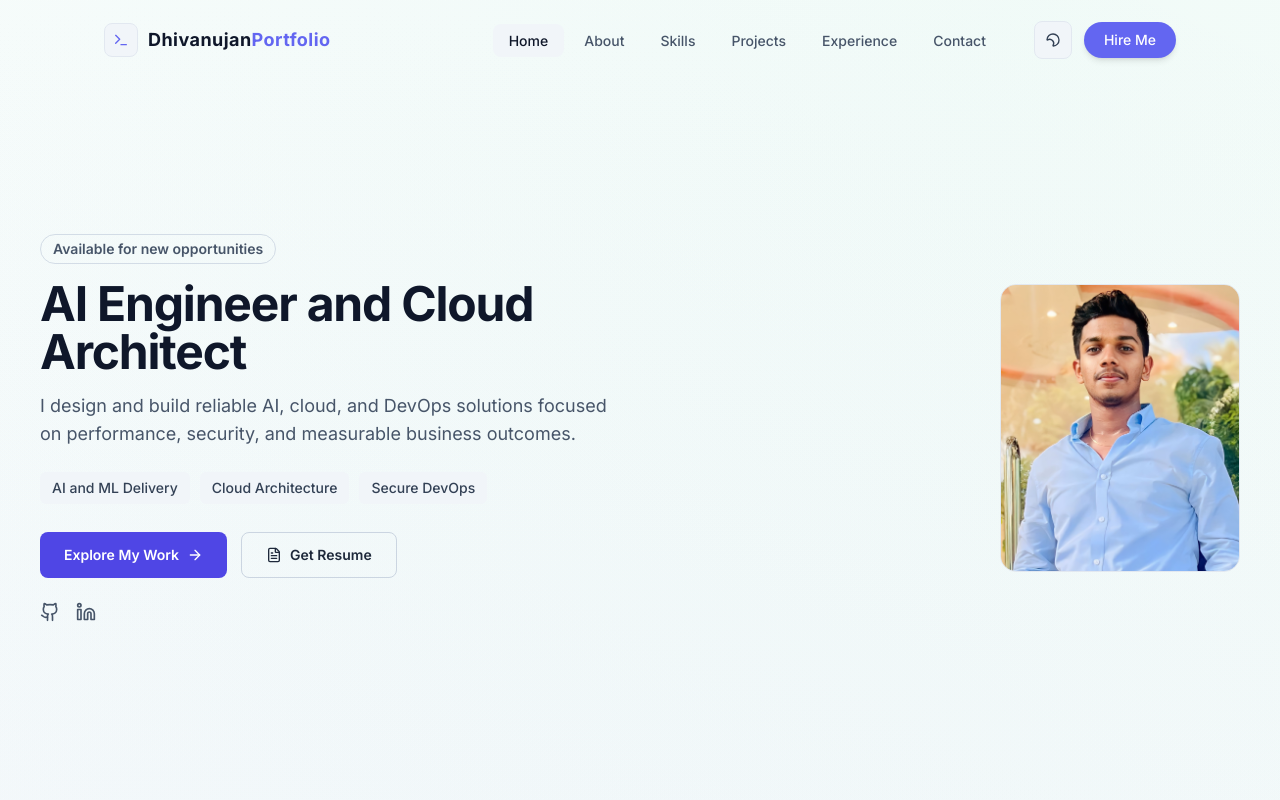
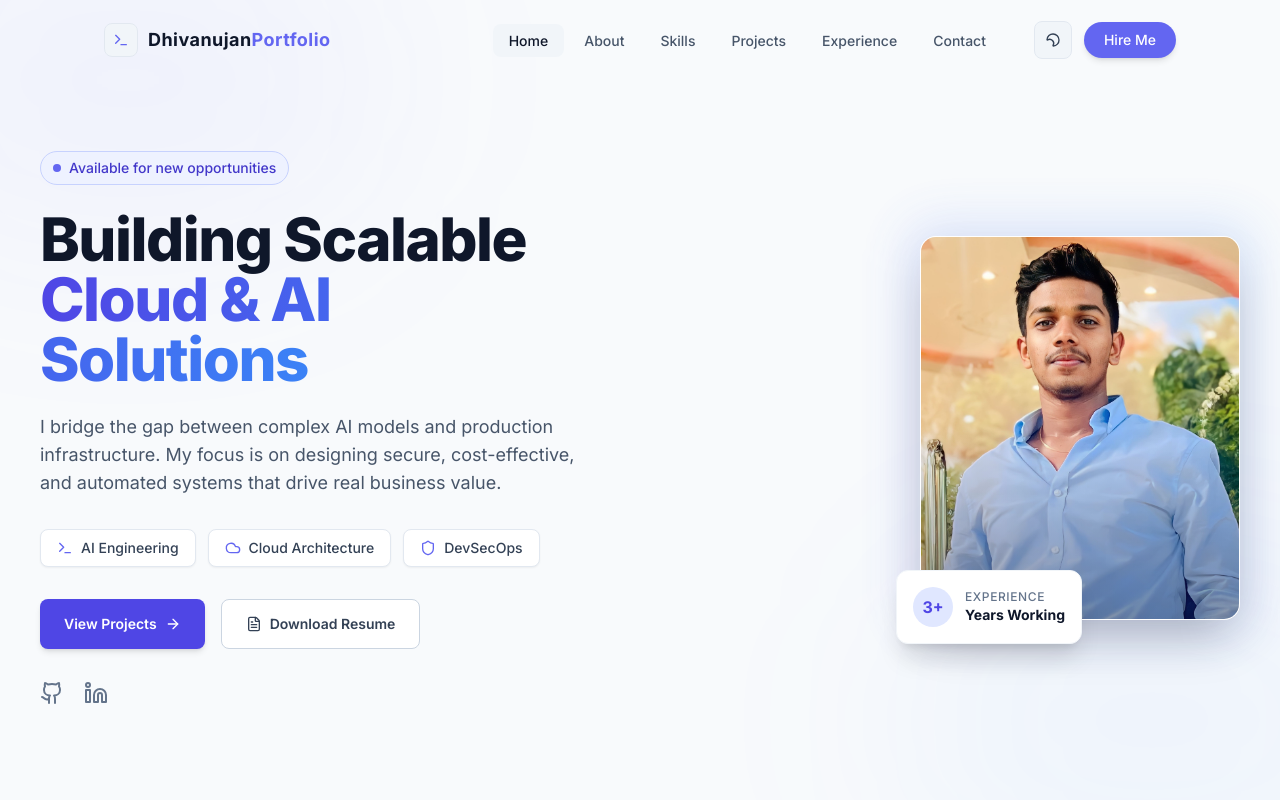
Before and after one commit to Dhivanujan/Portfolio, a React (Vite) app in the folder MyPortfolio/: page / in a window 1280 px wide. Shown: the top 800 px of the page. Built offline with nearby package versions, Linux system fonts and the light colour scheme.

Commit message:
feat: enhance Hero component with animations, new layout, and improved visuals

```diff
--- a/MyPortfolio/src/components/Hero.jsx
+++ b/MyPortfolio/src/components/Hero.jsx
@@ -1,4 +1,5 @@
-import { ArrowRight, FileText, Github, Linkedin } from "lucide-react";
+import { motion } from "framer-motion";
+import { ArrowRight, FileText, Github, Linkedin, Terminal, Cloud, Shield } from "lucide-react";
 import { Link } from "react-scroll";
 
 import profile from "../assets/Profile.JPG";
@@ -10,88 +11,139 @@ const Hero = () => {
     return (
         <section
             id="hero"
-            className="min-h-[100svh] lg:h-screen flex items-center justify-center relative overflow-hidden pt-24 sm:pt-20 md:pt-16 lg:pt-20 pb-10 md:pb-8 lg:pb-6"
+            className="min-h-[100svh] lg:h-screen flex items-center justify-center relative overflow-hidden pt-24 sm:pt-20 md:pt-16 lg:pt-20 pb-10 md:pb-8 lg:pb-6 bg-slate-50 dark:bg-slate-950"
         >
-            <div className="container mx-auto px-4 sm:px-6 md:px-10 grid lg:grid-cols-2 gap-8 lg:gap-14 items-center relative z-10 w-full max-w-7xl">
-                <div className="order-2 lg:order-1 text-center lg:text-left">
-                    <p className="inline-flex items-center px-3 py-1 rounded-full text-xs sm:text-sm font-semibold border border-slate-300/80 dark:border-slate-700 text-slate-600 dark:text-slate-300 mb-4">
+            {/* Subtle Gradient Background - Static & Professional */}
+            <div className="absolute inset-0 overflow-hidden pointer-events-none">
+                <div className="absolute top-[-10%] left-[-10%] w-[40%] h-[40%] rounded-full bg-indigo-500/5 blur-[100px]" />
+                <div className="absolute bottom-[-10%] right-[-10%] w-[40%] h-[40%] rounded-full bg-blue-500/5 blur-[100px]" />
+            </div>
+
+            <div className="container mx-auto px-4 sm:px-6 md:px-10 grid lg:grid-cols-2 gap-12 lg:gap-20 items-center relative z-10 w-full max-w-7xl">
+
+                {/* Left Column: Text Content */}
+                <motion.div
+                    initial={{ opacity: 0, y: 20 }}
+                    animate={{ opacity: 1, y: 0 }}
+                    transition={{ duration: 0.6, ease: "easeOut" }}
+                    className="order-2 lg:order-1 text-center lg:text-left"
+                >
+                    <motion.div
+                        initial={{ opacity: 0, scale: 0.95 }}
+                        animate={{ opacity: 1, scale: 1 }}
+                        transition={{ delay: 0.1, duration: 0.5 }}
+                        className="inline-flex items-center px-3 py-1.5 rounded-full text-xs sm:text-sm font-medium border border-indigo-200 dark:border-indigo-900 bg-indigo-50 dark:bg-indigo-950/30 text-indigo-700 dark:text-indigo-300 mb-6"
+                    >
+                        <span className="relative flex h-2 w-2 mr-2">
+                            <span className="animate-ping absolute inline-flex h-full w-full rounded-full bg-indigo-400 opacity-75"></span>
+                            <span className="relative inline-flex rounded-full h-2 w-2 bg-indigo-500"></span>
+                        </span>
                         Available for new opportunities
+                    </motion.div>
+
+                    <h1 className="text-4xl sm:text-5xl lg:text-6xl font-extrabold tracking-tight text-slate-900 dark:text-white leading-[1.15] mb-6">
+                        Building Scalable <br className="hidden lg:block" />
+                        <span className="bg-clip-text text-transparent bg-gradient-to-r from-indigo-600 to-blue-500 dark:from-indigo-400 dark:to-blue-400">
+                            Cloud & AI Solutions
+                        </span>
+                    </h1>
+
+                    <p className="text-base sm:text-lg text-slate-600 dark:text-slate-400 max-w-2xl mx-auto lg:mx-0 leading-relaxed mb-8">
+                        I bridge the gap between complex AI models and production infrastructure.
+                        My focus is on designing secure, cost-effective, and automated systems that drive real business value.
                     </p>
 
-                    <h1 className="text-3xl sm:text-4xl md:text-5xl font-bold tracking-tight text-slate-900 dark:text-white leading-tight">
-                        AI Engineer and Cloud Architect
-                    </h1>
-
-                    <p className="mt-4 text-sm sm:text-base md:text-lg text-slate-600 dark:text-slate-300 max-w-2xl mx-auto lg:mx-0 leading-relaxed">
-                        I design and build reliable AI, cloud, and DevOps solutions focused on
-                        performance, security, and measurable business outcomes.
-                    </p>
-
-                    <div className="mt-6 flex flex-wrap justify-center lg:justify-start gap-2.5">
-                        <span className="px-3 py-1.5 rounded-md bg-slate-100 dark:bg-slate-800 text-slate-700 dark:text-slate-200 text-xs sm:text-sm font-medium">
-                            AI and ML Delivery
-                        </span>
-                        <span className="px-3 py-1.5 rounded-md bg-slate-100 dark:bg-slate-800 text-slate-700 dark:text-slate-200 text-xs sm:text-sm font-medium">
-                            Cloud Architecture
-                        </span>
-                        <span className="px-3 py-1.5 rounded-md bg-slate-100 dark:bg-slate-800 text-slate-700 dark:text-slate-200 text-xs sm:text-sm font-medium">
-                            Secure DevOps
-                        </span>
+                    <div className="flex flex-wrap justify-center lg:justify-start gap-3 mb-8">
+                        {[
+                            { icon: Terminal, text: "AI Engineering" },
+                            { icon: Cloud, text: "Cloud Architecture" },
+                            { icon: Shield, text: "DevSecOps" }
+                        ].map((skill, idx) => (
+                            <div key={idx} className="flex items-center px-4 py-2 rounded-lg bg-white dark:bg-slate-900 border border-slate-200 dark:border-slate-800 shadow-sm text-sm font-medium text-slate-700 dark:text-slate-300">
+                                <skill.icon className="w-4 h-4 mr-2 text-indigo-500" />
+                                {skill.text}
+                            </div>
+                        ))}
                     </div>
 
-                    <div className="mt-7 flex flex-col sm:flex-row gap-3.5 justify-center lg:justify-start">
+                    <div className="flex flex-col sm:flex-row gap-4 justify-center lg:justify-start">
                         <Link
                             to="projects"
                             smooth={true}
                             duration={500}
                             offset={NAV_OFFSET}
-                            className="inline-flex items-center justify-center px-6 py-3 rounded-lg bg-indigo-600 text-white font-semibold text-sm cursor-pointer hover:bg-indigo-500 transition-colors"
+                            className="inline-flex items-center justify-center px-6 py-3.5 rounded-lg bg-indigo-600 text-white font-semibold text-sm cursor-pointer hover:bg-indigo-700 transition-all shadow-md hover:shadow-lg hover:-translate-y-0.5"
                         >
-                            Explore My Work
+                            View Projects
                             <ArrowRight className="ml-2 w-4 h-4" />
                         </Link>
 
                         <a
                             href="/resume.pdf"
                             download
-                            className="inline-flex items-center justify-center px-6 py-3 rounded-lg border border-slate-300 dark:border-slate-700 text-slate-800 dark:text-slate-100 font-semibold text-sm hover:bg-slate-100 dark:hover:bg-slate-800 transition-colors"
+                            className="inline-flex items-center justify-center px-6 py-3.5 rounded-lg border border-slate-300 dark:border-slate-700 bg-white dark:bg-transparent text-slate-700 dark:text-slate-200 font-semibold text-sm hover:bg-slate-50 dark:hover:bg-slate-800 transition-all hover:-translate-y-0.5"
                         >
                             <FileText className="mr-2 w-4 h-4" />
-                            Get Resume
+                            Download Resume
                         </a>
                     </div>
 
-                    <div className="mt-6 flex items-center justify-center lg:justify-start gap-4 text-slate-600 dark:text-slate-300">
+                    <div className="mt-8 flex items-center justify-center lg:justify-start gap-5 text-slate-500 dark:text-slate-400">
                         <a
                             href="https://github.com"
                             target="_blank"
                             rel="noreferrer"
                             aria-label="GitHub"
-                            className="hover:text-indigo-600 dark:hover:text-indigo-400 transition-colors"
+                            className="hover:text-indigo-600 dark:hover:text-indigo-400 transition-colors transform hover:scale-110"
                         >
-                            <Github className="w-5 h-5" />
+                            <Github className="w-6 h-6" />
                         </a>
                         <a
                             href="https://linkedin.com"
                             target="_blank"
                             rel="noreferrer"
                             aria-label="LinkedIn"
-                            className="hover:text-indigo-600 dark:hover:text-indigo-400 transition-colors"
+                            className="hover:text-indigo-600 dark:hover:text-indigo-400 transition-colors transform hover:scale-110"
                         >
-                            <Linkedin className="w-5 h-5" />
+                            <Linkedin className="w-6 h-6" />
                         </a>
                     </div>
-                </div>
+                </motion.div>
 
-                <div className="order-1 lg:order-2 flex justify-center lg:justify-end">
-                    <div className="w-52 h-60 sm:w-60 sm:h-72 rounded-2xl overflow-hidden border border-slate-200 dark:border-slate-700 bg-slate-100 dark:bg-slate-900">
-                        <img
-                            src={profile}
-                            alt="Portrait of Dhivanujan"
-                            className="w-full h-full object-cover"
-                        />
+                {/* Right Column: Visual */}
+                <motion.div
+                    initial={{ opacity: 0, scale: 0.95 }}
+                    animate={{ opacity: 1, scale: 1 }}
+                    transition={{ delay: 0.2, duration: 0.6 }}
+                    className="order-1 lg:order-2 flex justify-center lg:justify-end relative"
+                >
+                    <div className="relative">
+                        {/* Decorative background element behind image */}
+                        <div className="absolute -inset-4 bg-gradient-to-tr from-indigo-500/20 to-blue-500/20 rounded-[2rem] blur-xl opacity-75 dark:opacity-50"></div>
+
+                        <div className="relative w-72 h-80 sm:w-80 sm:h-96 rounded-2xl overflow-hidden border border-white/50 dark:border-slate-700 shadow-2xl bg-white dark:bg-slate-800">
+                            <div className="absolute inset-0 bg-slate-200 dark:bg-slate-900 animate-pulse" /> {/* Placeholder while loading if needed */}
+                            <img
+                                src={profile}
+                                alt="Dhivanujan - AI Engineer"
+                                className="relative w-full h-full object-cover z-10 hover:scale-105 transition-transform duration-700"
+                            />
+                            {/* Overlay gradient for better text contrast if we had text over image, but looks nice for polish */}
+                            <div className="absolute inset-0 bg-gradient-to-t from-slate-900/40 via-transparent to-transparent z-20 pointer-events-none"></div>
+                        </div>
+
+                        {/* Floating Badge - Experience */}
+                        <div className="absolute -bottom-6 -left-6 z-30 bg-white dark:bg-slate-800 p-4 rounded-xl shadow-xl border border-slate-100 dark:border-slate-700 flex items-center gap-3">
+                            <div className="w-10 h-10 rounded-full bg-indigo-100 dark:bg-indigo-900/50 flex items-center justify-center text-indigo-600 dark:text-indigo-400 font-bold">
+                                3+
+                            </div>
+                            <div className="flex flex-col">
+                                <span className="text-xs text-slate-500 dark:text-slate-400 font-medium uppercase tracking-wider">Experience</span>
+                                <span className="text-sm font-bold text-slate-900 dark:text-white">Years Working</span>
+                            </div>
+                        </div>
                     </div>
-                </div>
+                </motion.div>
             </div>
         </section>
     );
```
